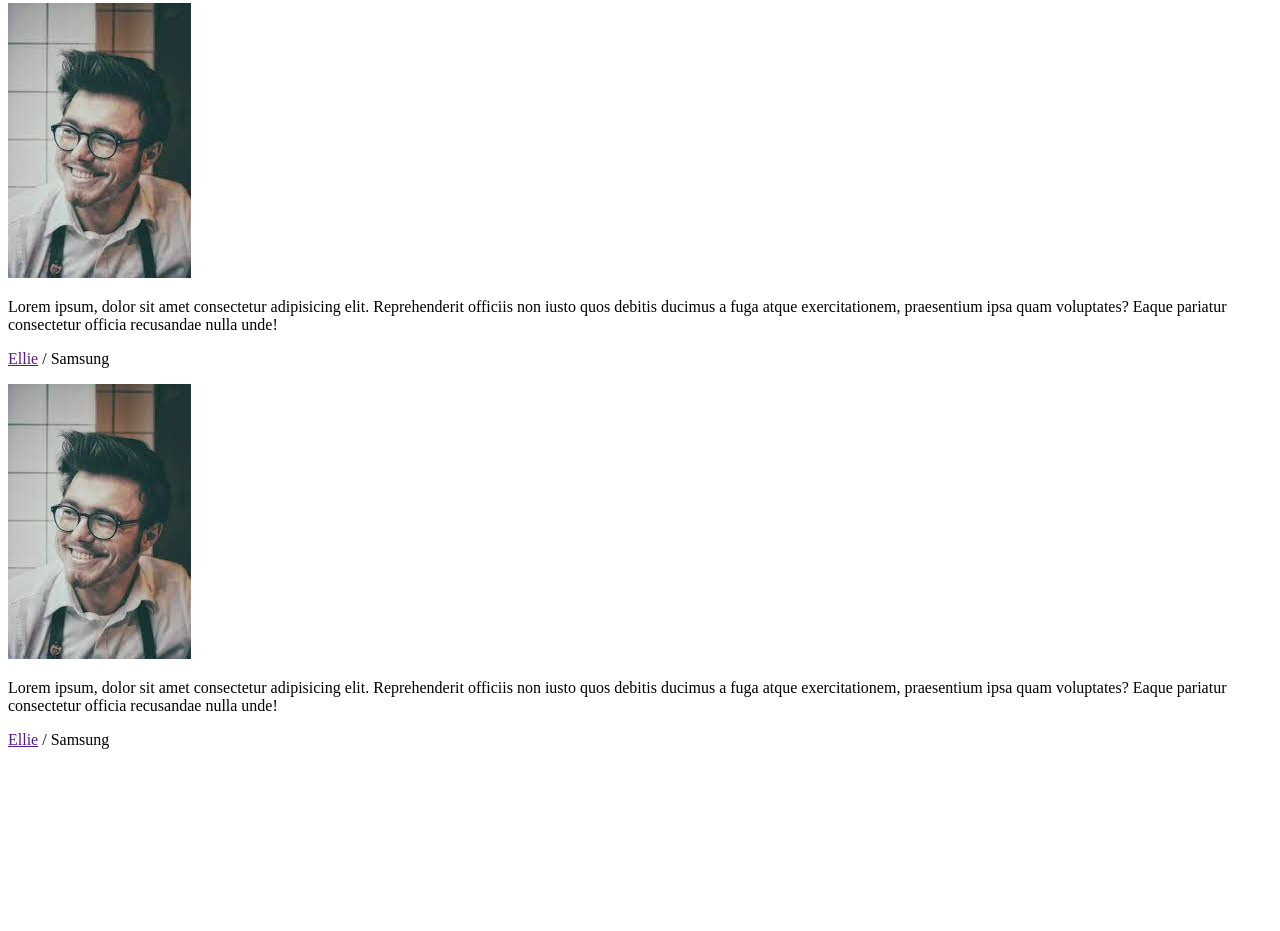
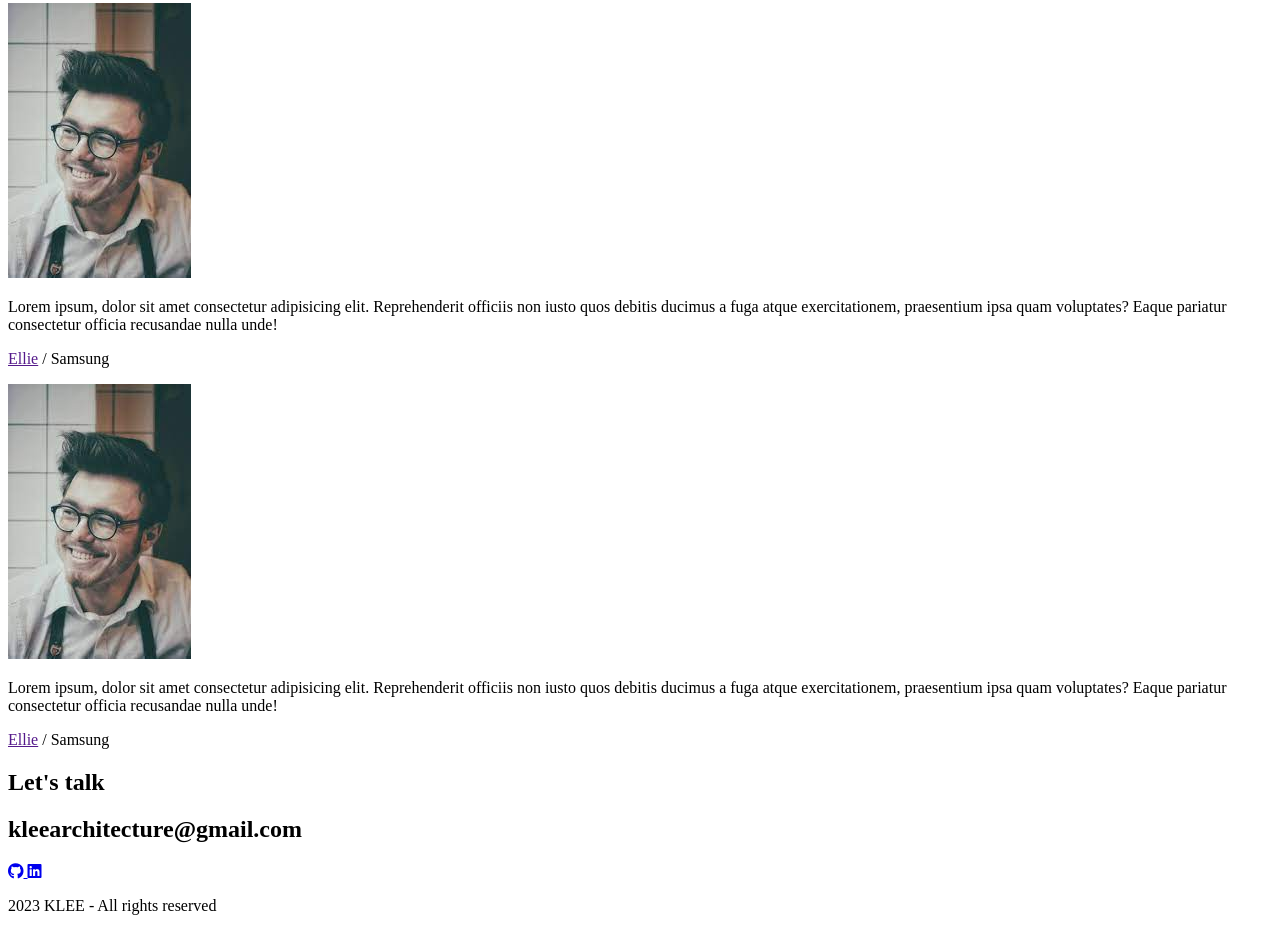
Before and after one commit to Kyungho0511/DreamCoding-Portfolio, a plain HTML site: page index.html in a window 1280 px wide. Shown: the part 3673-4604 px from the top of the page. Before the commit the page ends 4438 px from the top, so only its background shows below. Drawn offline with Linux system fonts and the light colour scheme; a web font is replaced by a local one.

Commit message:
HTML: Contact

```diff
--- a/index.html
+++ b/index.html
@@ -309,6 +309,20 @@
   </section>
 
   <!-- Contact -->
-  <section id="contact"></section>
+  <section id="contact">
+    <h1 class="contact__title">Let's talk</h1>
+    <h2 class="contect__email">kleearchitecture@gmail.com</h2>
+    <div class="contact__links">
+      <a href="https://github.com/Kyungho0511" target="blank">
+        <i class="fab fa-github"></i>
+      </a>
+      <a href="#" target="blank">
+        <i class="fa fa-linkedin-square"></i>
+      </a>
+    </div>
+    <p class="contact__rights">
+      2023 KLEE - All rights reserved
+    </p>
+  </section>
 </body>
 </html>
```
